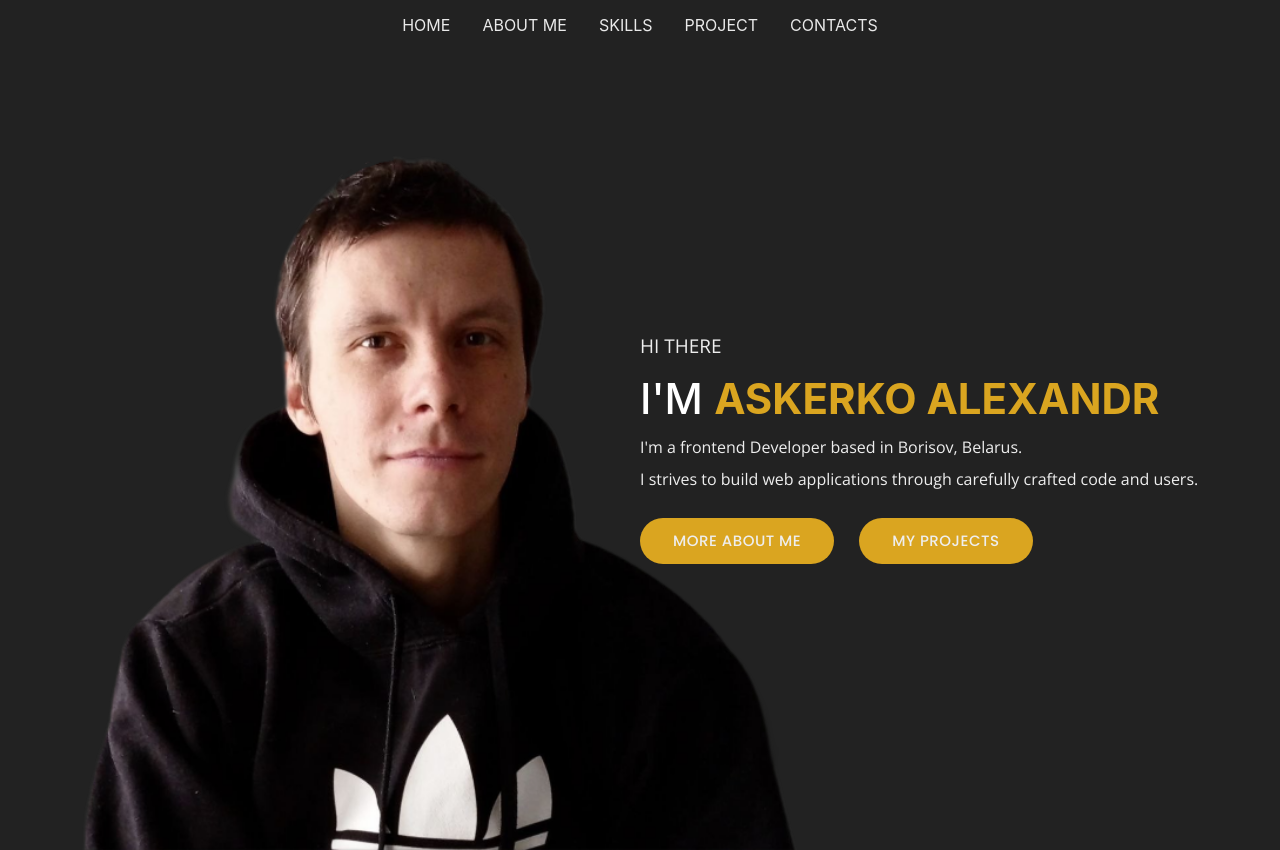
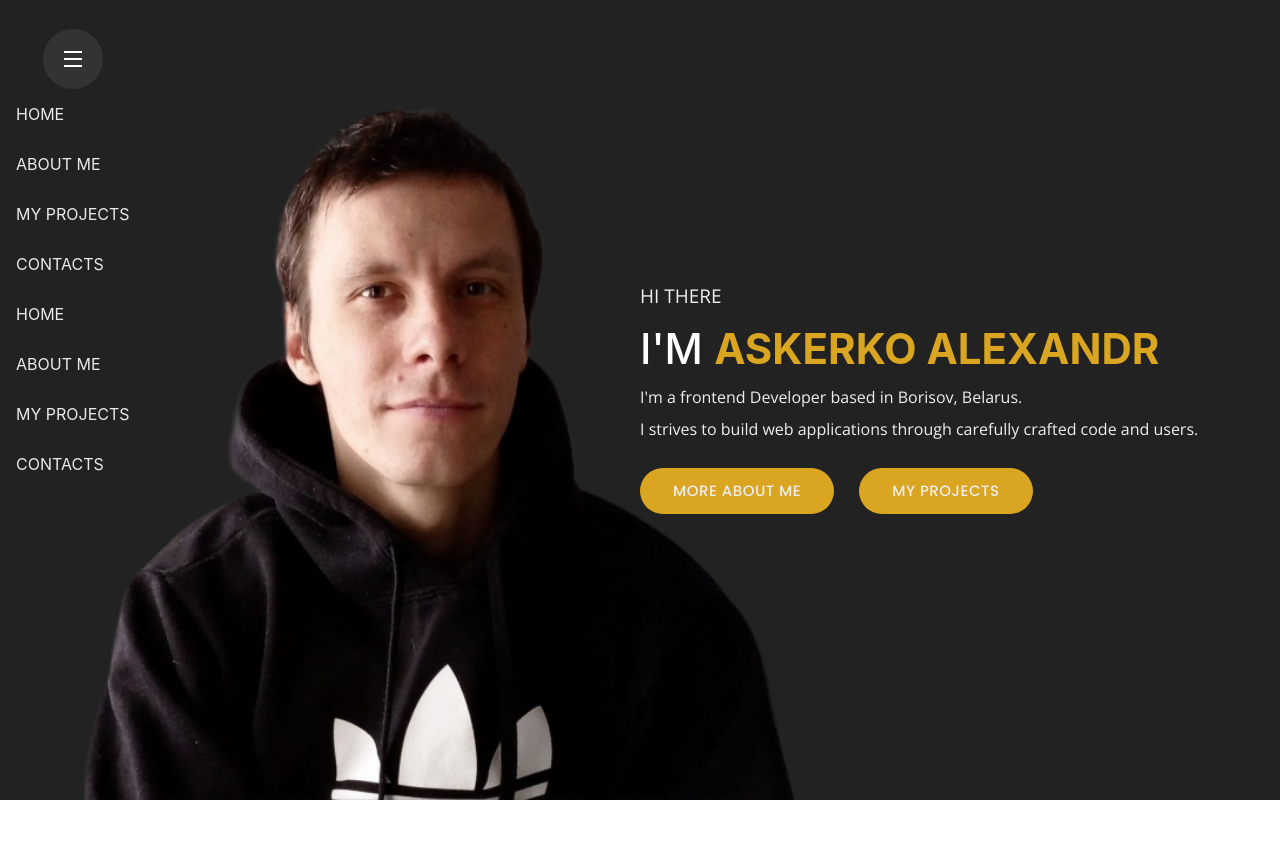
Before and after one commit to Bmwbyas/Portfolio, a React (Create React App) app: page / in a window 1280 px wide. After the commit the page ends 800 px from the top, so only its background shows below. Built offline with nearby package versions, Linux system fonts and the light colour scheme.

Commit message:
fix(nav bar )

```diff
--- a/src/App.tsx
+++ b/src/App.tsx
@@ -1,13 +1,15 @@
 import './App.scss';
 import {Header} from "./components/Header/Header";
 import {Home} from "./components/Home/Home";
-import Skills from "./components/Skills/Skills";
+
 
 import {Contacts} from "./components/Contacts/Contacts";
 import {Navigate, Route, Routes} from "react-router-dom";
 import {routes} from "./Routes/routes";
 import {MyProject} from './components/MyProjects/MyProject';
 import {AboutMe} from "./components/AboutMe/AboutMe";
+
+import React from "react";
 
 
 function App() {
@@ -19,7 +21,6 @@ function App() {
                 <Route path='/' element={<Home/>}/>
                 <Route path={routes.home} element={<Home/>}/>
                 <Route path={routes.aboutMe} element={<AboutMe/>}/>
-                <Route path={routes.skills} element={<Skills/>}/>
                 <Route path={routes.myProjects} element={ <MyProject/>}/>
                 <Route path={routes.contact} element={<Contacts/>}/>
                 <Route path={routes.error404} element={<h1>PAGE NOT FOUND</h1>}/>
--- /dev/null
+++ b/src/components/Header/HamburgerMenu/HamburgerMenu.module.scss
@@ -0,0 +1,57 @@
+@import "./src/common/styles/sass/mixins";
+@import "./src/common/styles/sass/variables";
+
+
+
+  .burger {
+    @include container();
+    margin-top: 20%;
+    display: flex;
+    flex-direction: row;
+    flex-wrap: wrap;
+    justify-content: center;
+    width: 60px;
+    min-height: 60px;
+    border-radius: 50%;
+    cursor: pointer;
+    position: relative;
+    color: $titleColor;
+    background-color: $secondBgColor ;
+    .burgerLine {
+      display: block;
+      width: 30%;
+      height: 2px;
+      position: absolute;
+      background-color: $titleColor;
+      transition: .3s all linear;
+    }
+    .burgerLineFirst {
+      margin-top: 22px;
+    }
+    .burgerLineFirstActive{
+      opacity: 0;
+    }
+    .burgerLineSecond{
+      margin-top: 30px;
+      transform: translateY(-50%);
+
+    }
+    .burgerLineSecondActive {
+      transform: translateY(-50%) rotate(45deg);
+    }
+    .burgerLineThird {
+      display: none;
+      margin-top: 30px;
+      transform: translateY(-50%);
+      }
+    .burgerLineThirdActive {
+      display: block;
+      transform: translateY(-50%) rotate(-45deg);
+    }
+    .burgerLineFourth {
+      margin-top: 36px;
+    }
+    .burgerLineFourthActive{
+      opacity: 0;
+    }
+  }
--- /dev/null
+++ b/src/components/Header/HamburgerMenu/HamburgerMenu.tsx
@@ -0,0 +1,27 @@
+import React, {useState} from 'react';
+import s from './HamburgerMenu.module.scss'
+import {Nav} from "../Nav/Nav";
+
+export const HamburgerMenu = () => {
+    const [showMenu, setShowMenu] = useState(false)
+
+
+    const firstLine = `${s.burgerLine} ${s.burgerLineFirst} ${showMenu && `${s.burgerLineFirstActive}`}`
+    const secondLine = `${s.burgerLine} ${s.burgerLineSecond} ${showMenu && `${s.burgerLineSecondActive}`}`
+    const thirdLine = `${s.burgerLine} ${s.burgerLineThird} ${showMenu && `${s.burgerLineThirdActive}`}`
+    const forthLine = `${s.burgerLine} ${s.burgerLineFourth} ${showMenu && `${s.burgerLineFourthActive}`}`
+    return (
+<div>
+            <div className={s.burger}>
+                <span className={firstLine}></span>
+                <span className={secondLine}></span>
+                <span className={thirdLine}></span>
+                <span className={forthLine}></span>
+            </div>
+   <Nav/>
+</div>
+
+
+
+    );
+};
--- a/src/components/Header/Header.module.scss
+++ b/src/components/Header/Header.module.scss
@@ -3,8 +3,7 @@
 .header {
   background-color: $bdColor;
   .headerContainer {
-    @include container;
-    @include flex(row,space-around,center,wrap);
-
+    position: absolute;
+   display: inline-block;
   }
 }
--- a/src/components/Header/Header.tsx
+++ b/src/components/Header/Header.tsx
@@ -2,11 +2,13 @@ import React from 'react';
 
 import {Nav} from "./Nav/Nav";
 import s from './Header.module.scss'
+import {HamburgerMenu} from "./HamburgerMenu/HamburgerMenu";
 
 export const Header = () => {
     return (
         <div className={s.header}>
             <div className={s.headerContainer}>
+                <HamburgerMenu/>
                 <Nav/>
             </div>
         </div>
--- a/src/components/Header/Nav/Nav.module.scss
+++ b/src/components/Header/Nav/Nav.module.scss
@@ -1,7 +1,9 @@
 @import "src/common/styles/sass/variables";
 .nav {
   display: flex;
+  flex-direction: column;
   flex-wrap: wrap;
+  justify-content: flex-end;
   .navItem {
     display: block;
     text-decoration: none;
--- a/src/components/Header/Nav/Nav.tsx
+++ b/src/components/Header/Nav/Nav.tsx
@@ -6,15 +6,12 @@ import {routes} from "../../../Routes/routes";
 export const Nav = () => {
     return (
         <div className={s.nav}>
-
             <NavLink className={s.navItem} to={routes.home}>
                 <span className={s.navItemTitle}> Home</span></NavLink>
             <NavLink className={s.navItem} to={routes.aboutMe}>
                 <span className={s.navItemTitle}>About me</span></NavLink>
-            <NavLink className={s.navItem} to={routes.skills}>
-                <span className={s.navItemTitle}>Skills</span></NavLink>
             <NavLink className={s.navItem} to={routes.myProjects}>
-                <span className={s.navItemTitle}>Project</span></NavLink>
+                <span className={s.navItemTitle}>my projects</span></NavLink>
             <NavLink className={s.navItem} to={routes.contact}>
                 <span className={s.navItemTitle}>Contacts</span></NavLink>
         </div>
```
Also changed, not shown: src/components/AboutMe/AboutMe.module.scss (+2 -10 lines).
